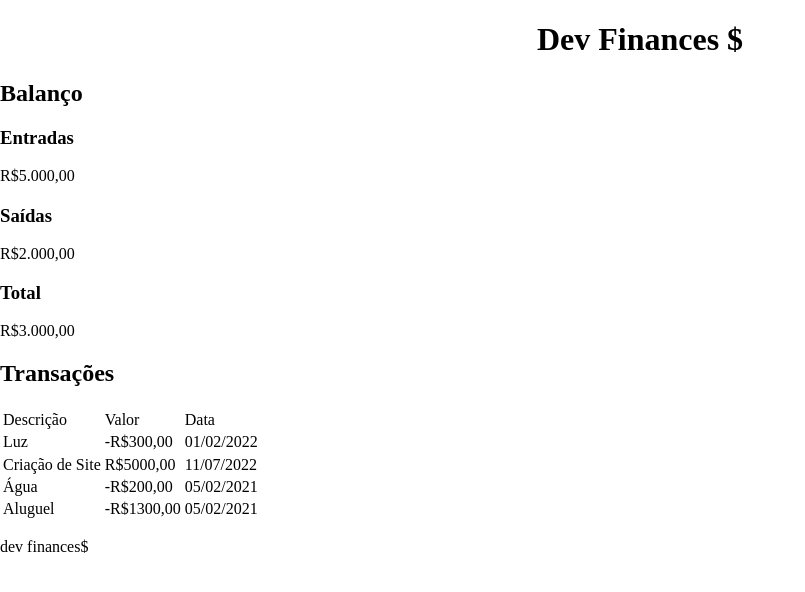
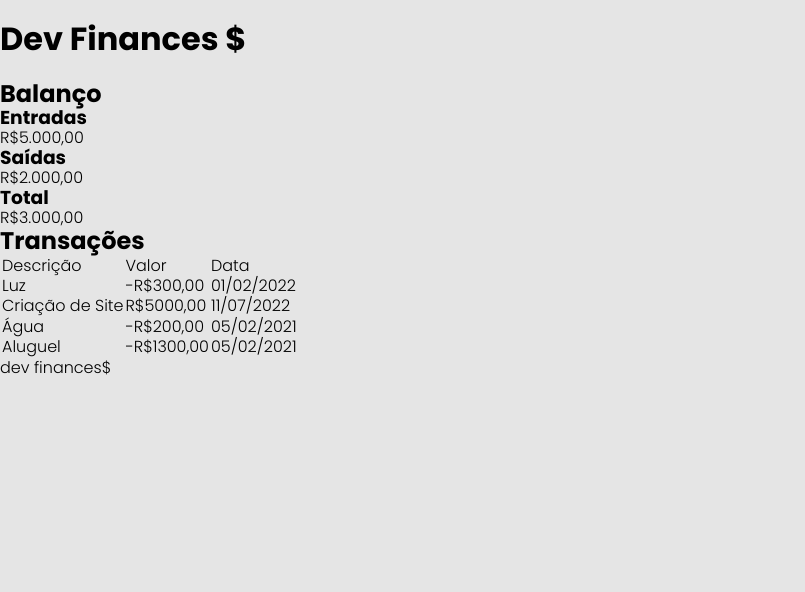
Before and after one commit to nickitrin/desafio_DevFinances, a plain HTML site: page index.html in a window 1280 px wide. Shown: the whole page, without its empty margins (0-805 px from the left). Drawn offline with Linux system fonts and the light colour scheme.

Commit message:
Style : Mudança de fonte e cor de fundo

```diff
--- a/index.html
+++ b/index.html
@@ -4,10 +4,17 @@
     <meta charset="UTF-8" />
     <meta http-equiv="X-UA-Compatible" content="IE=edge" />
     <meta name="viewport" content="width=device-width, initial-scale=1.0" />
+
     <title>DevFinances$</title>
+
     <link rel="stylesheet" href="./style/normalize.css" />
     <link rel="stylesheet" href="./style/style.css" />
+    <link rel="preconnect" href="https://fonts.googleapis.com">
+    <link rel="preconnect" href="https://fonts.gstatic.com" crossorigin>
+    <link href="https://fonts.googleapis.com/css2?family=Poppins:ital,wght@0,100;0,300;0,700;1,100;1,300;1,700&display=swap" rel="stylesheet">
+
 </head>
+
   <body>
     <header>
       <h1 id="logo">Dev Finances $</h1>
--- a/style/style.css
+++ b/style/style.css
@@ -1,3 +1,9 @@
-h1{
-    text-align: center;
+*{
+    margin: 0;
+    padding: 0;
+    box-sizing: border-box;
 }
+body{
+    background-color: #E5E5E5;
+    font-family: 'Poppins', sans-serif;
+}
```
Lines whose indentation alone changed are shown as unchanged.
